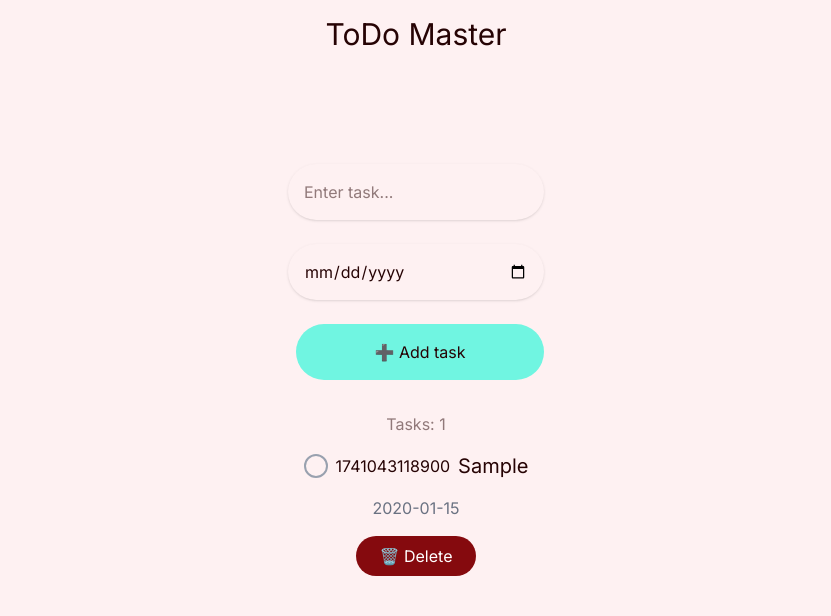
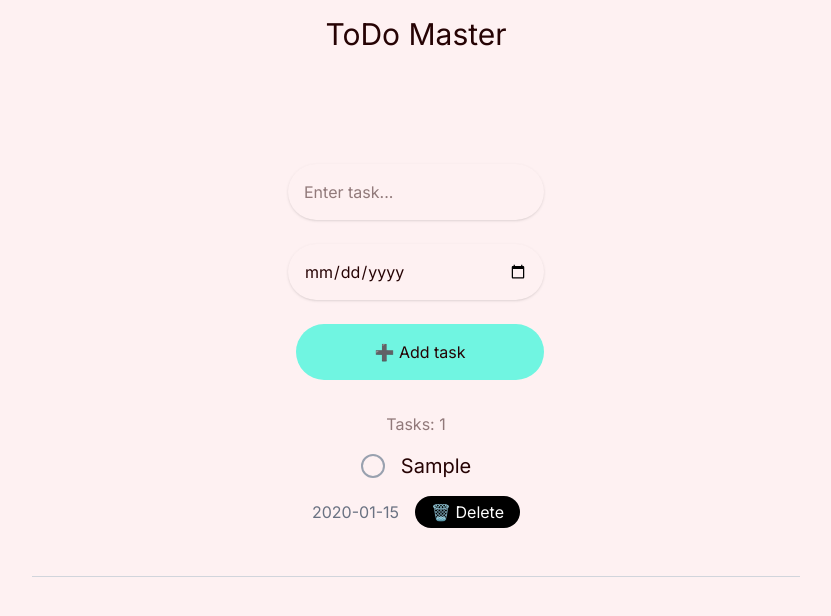
Before and after one commit to jonte265/todo-list-react, a React (Vite) app: page / in a window 1280 px wide. Both pictures are taken after typing "Sample", "2020-01-15" into the empty fields and a click on the button "➕ Add task". Shown: the top 616 px of the page, without its empty margins (224-1055 px from the left). Built offline with nearby package versions, Linux system fonts and the light colour scheme.

Commit message:
fix render done task list more consistent

```diff
--- a/src/App.tsx
+++ b/src/App.tsx
@@ -28,12 +28,7 @@ function App() {
       }
     });
 
-    console.log(updatedCompleteTasks);
-
-    const sortedTasks = updatedCompleteTasks.sort((a, b) => a.done - b.done);
-    console.log(sortedTasks);
-
-    setTasks(sortedTasks);
+    setTasks(updatedCompleteTasks);
   }
 
   return (
--- a/src/components/TodoList.tsx
+++ b/src/components/TodoList.tsx
@@ -3,34 +3,68 @@ function TodoList({ tasks, deleteTask, completeTask }) {
 
   return (
     <div>
-      {tasks.map((task, index) => (
+      {/* {Render task NOT done:} */}
+      {tasks
+        .filter((task) => !task.done)
+        .map((task, index) => (
+          <div
+            key={task.id}
+            className='flex flex-col gap-4 justify- items-center p-4 '
+          >
+            <div className='flex justify-center items-center gap-4 '>
+              <input
+                onChange={() => completeTask(task.id)}
+                checked={task.done}
+                className='w-6 h-6 rounded-full appearance-none border-2 border-gray-400 checked:bg-secondary checked:border-gray-400 focus:outline-none cursor-pointer transition duration-200'
+                type='checkbox'
+              />
+
+              <h2 className='text-xl '>{task.todo}</h2>
+            </div>
+            <div className='flex justify-center items-center gap-4'>
+              <p className='text-gray-500'>{task.date}</p>
+              <button
+                onClick={() => deleteTask(task.id)}
+                className='bg-black text-white py-1 px-4 rounded-3xl cursor-pointer'
+              >
+                🗑️ Delete
+              </button>
+            </div>
+          </div>
+        ))}
+      {/* {Render task done:} */}
+      <hr className='m-auto w-3xl my-8 border-gray-300' />
+      {tasks
+        .filter((task) => task.done)
+        .map((task, index) => (
           <div
             key={task.id}
             className='flex flex-col gap-4 justify-center items-center p-4 '
           >
-          <div className='flex justify-center items-center gap-2 '>
+            <div className='flex justify-center items-center gap-4 '>
               <input
                 onChange={() => completeTask(task.id)}
+                checked={task.done}
                 className='w-6 h-6 rounded-full appearance-none border-2 border-gray-400 checked:bg-secondary checked:border-gray-400 focus:outline-none cursor-pointer transition duration-200'
                 type='checkbox'
               />
-            <h3>{task.id}</h3>
+
               <h2
-              className={`text-xl ${
-                task.done ? 'line-through text-gray-500' : ''
-              }`}
+                className='text-xl line-through text-gray-500
+'
               >
                 {task.todo}
               </h2>
             </div>
+            <div className='flex justify-center items-center gap-4'>
               <p className='text-gray-500'>{task.date}</p>
-
               <button
                 onClick={() => deleteTask(task.id)}
-            className='bg-primary text-white py-2 px-6 rounded-3xl cursor-pointer '
+                className='bg-black text-white py-1 px-4 rounded-3xl cursor-pointer'
               >
                 🗑️ Delete
               </button>
+            </div>
           </div>
         ))}
     </div>
```
Lines whose indentation alone changed are shown as unchanged.
